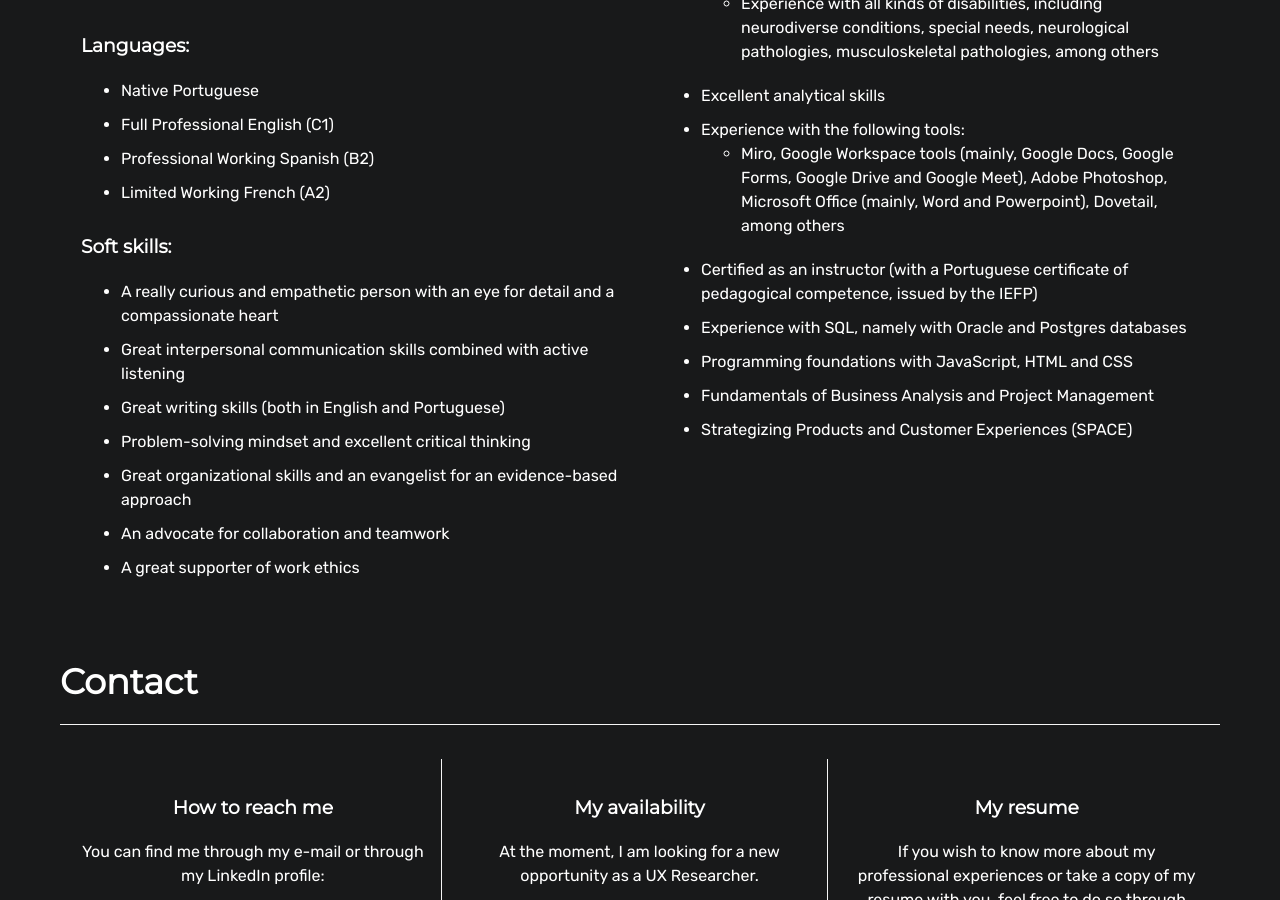
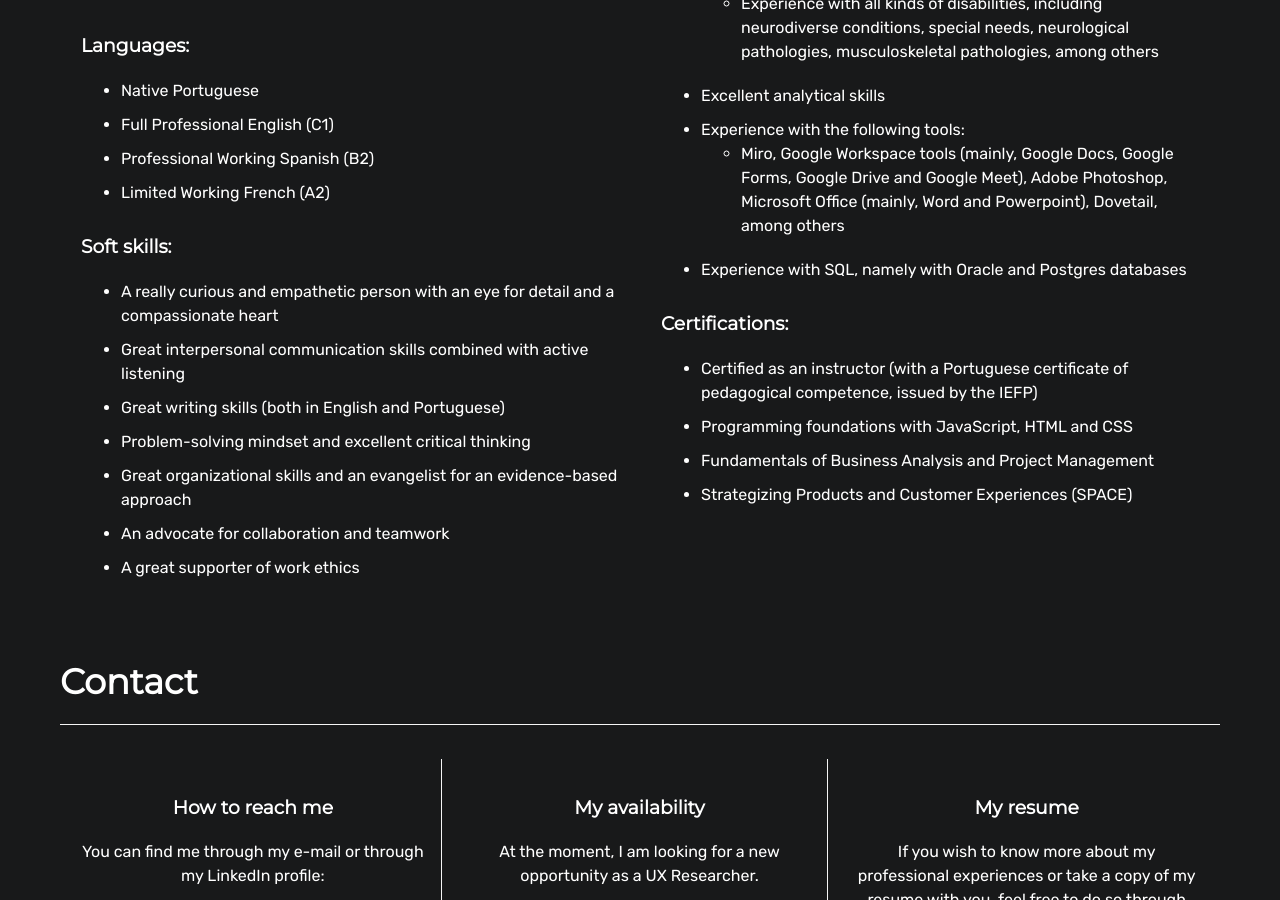
Before and after one commit to analuciacoimbra/analuciacoimbra.github.io, a Jekyll site: the page built from resume.html, in a window 1280 px wide and 900 px high, scrolled down 2061 px. Built offline with Jekyll 4.4.1, drawn with Linux system fonts in a browser that asks for light colours.

Commit message:
Update resume.html

```diff
--- a/resume.html
+++ b/resume.html
@@ -356,11 +356,14 @@ layout: default
             </li>
           </ul>
         </li>
+        <li>Experience with SQL, namely with Oracle and Postgres databases</li>
+      </ul>
+      <h3>Certifications:</h3>
+      <ul>
         <li>
           Certified as an instructor (with a Portuguese certificate of
           pedagogical competence, issued by the IEFP)
         </li>
-        <li>Experience with SQL, namely with Oracle and Postgres databases</li>
         <li>Programming foundations with JavaScript, HTML and CSS</li>
         <li>Fundamentals of Business Analysis and Project Management</li>
         <li>Strategizing Products and Customer Experiences (SPACE)</li>
```
